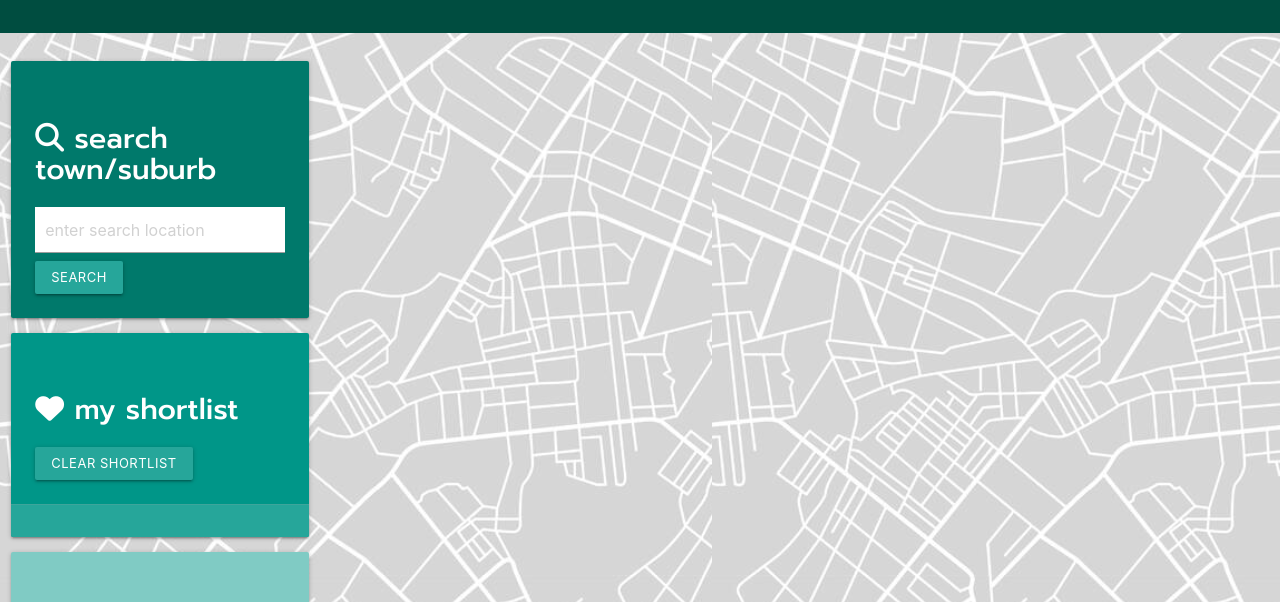
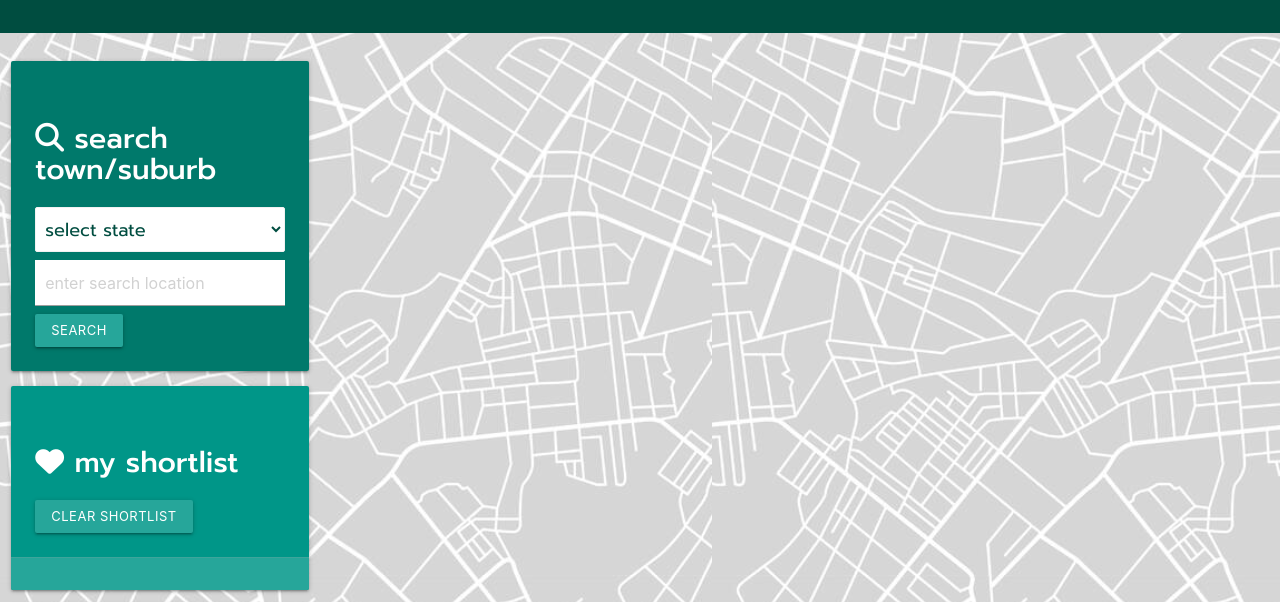
Before and after one commit to TRN10/realocater, a plain HTML site: page index.html in a window 1280 px wide. Shown: the part 163-765 px from the top of the page. Drawn offline with nearby package versions, Linux system fonts and the light colour scheme; a web font is replaced by a local one.

Commit message:
dropdown added to search card to select state

```diff
--- a/assets/style.css
+++ b/assets/style.css
@@ -21,6 +21,8 @@ h2 {
 #weather-location-name {
     background-color: white;
     text-indent: 10px;
+    font-family: font-family: prompt, Arial, Helvetica, sans-serif;
+    ;
 }
 
 
@@ -68,6 +70,7 @@ button {
 
 #weatherTable {
     background-color: #b2dfdb;
+    color: #004d40;
 }
 
 
@@ -75,3 +78,11 @@ button {
 #table-property-list th:first-child {
     padding-left: 32px;
 }
+
+.browser-default {
+    font-family: prompt, Arial, Helvetica, sans-serif;
+    font-size: large;
+    color: #004d40;
+    background-color: white;
+
+}
--- a/index.html
+++ b/index.html
@@ -33,6 +33,20 @@
                         <span class="card-title">
 
                             <h2><i class="fa-solid fa-magnifying-glass"></i> search town/suburb</h2>
+
+                            <select class="browser-default">
+                                <option value="placeholder" disabled selected>
+                                    <h4>select state</h4>
+                                </option>
+                                <option value="1">NSW</option>
+                                <option value="2">VIC</option>
+                                <option value="3">QLD</option>
+                                <option value="4">SA</option>
+                                <option value="5">NT</option>
+                                <option value="6">WA</option>
+                                <option value="7">TAS</option>
+                                <option value="8">ACT</option>
+                            </select>
 
                         </span>
 
```
